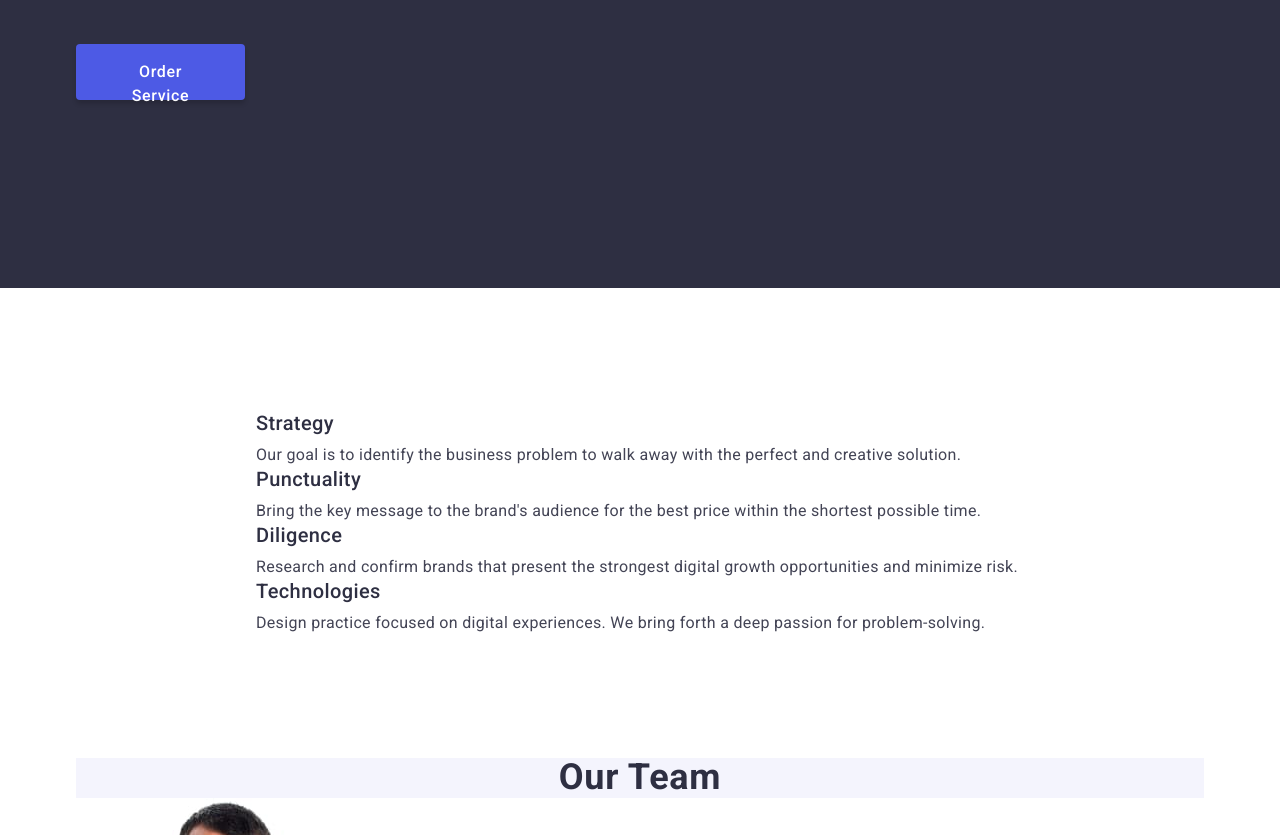
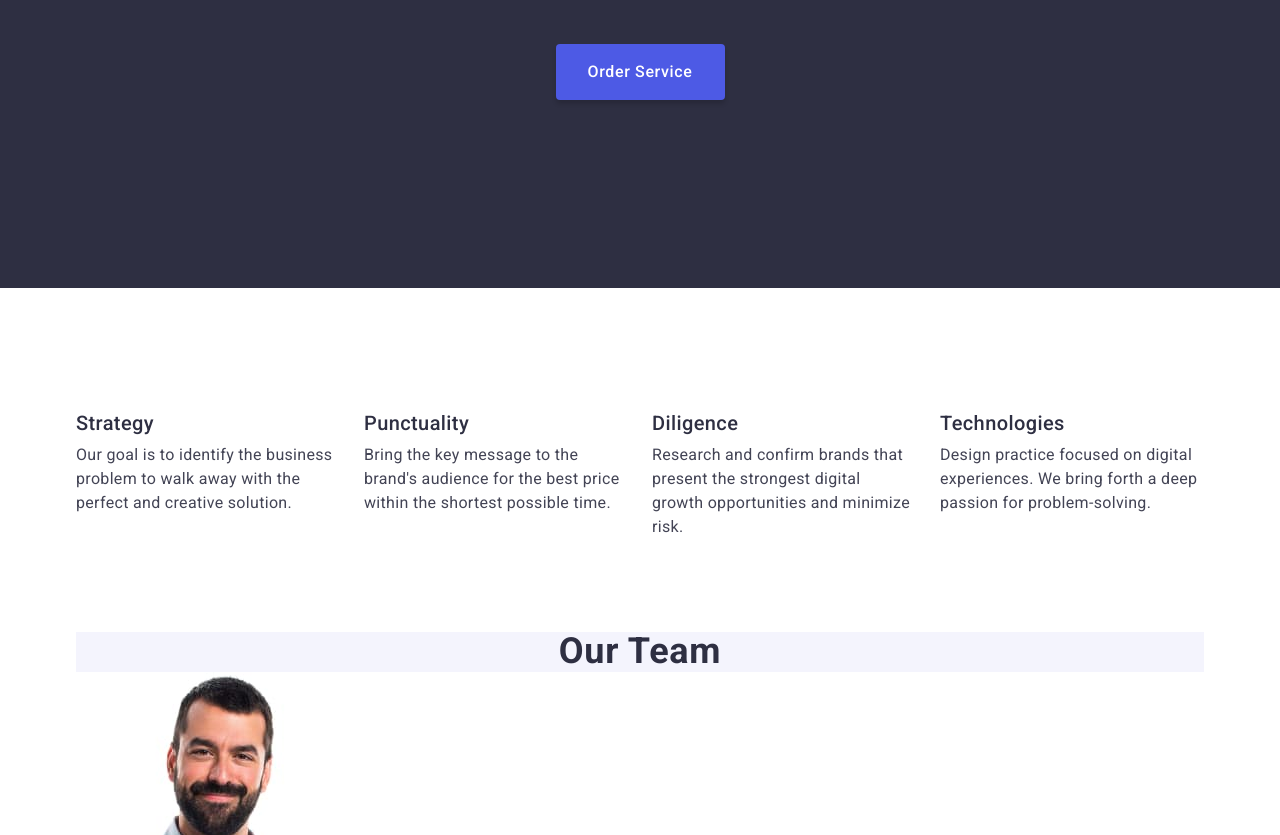
Before and after one commit to AlinaKikh/goit-markup-hw-03, a plain HTML site: page index.html in a window 1280 px wide. Shown: the part 385-1220 px from the top of the page. Drawn offline with nearby package versions, Linux system fonts and the light colour scheme.

Commit message:
add section 2,3

```diff
--- a/css/styles.css
+++ b/css/styles.css
@@ -146,7 +146,7 @@ header {
   color: #404bbf;
 }
 
-/* Main */
+/* Main - section 1*/
 .main-container {
   background-color: #2e2f42;
   margin-top: 0;
@@ -174,15 +174,14 @@ header {
   line-height: 1.5;
   letter-spacing: 0.04em;
   border-radius: 4px;
-  padding: 16px 32px;
   width: 169px;
   height: 56px;
   box-shadow: 0 4px 4px 0 rgba(0, 0, 0, 0.15);
   background: #4d5ae5;
   border: none;
   cursor: pointer;
+  display: block;
   margin: 48px auto;
-
 }
 
 .main-button:hover,
@@ -190,12 +189,20 @@ header {
   background: #404bbf;
 }
 
+/* Features - section 2 */
 .features-container {
-  margin: 123px 156px 123px 156px;
+  height: 344px;
+  display: flex;
+  flex-direction: inline;
+  align-items: center;
+  gap: 24px;
+  width: calc=((100% - 72px) / 4);
 }
 
 .features-box {
-  margin: 0px 24px;
+  margin: 0;
+  width: 264px;
+  height: 98px;
 }
 
 .features-title {
@@ -217,6 +224,7 @@ header {
   color: #434455;
 }
 
+/* Team - section 3 */
 .team-container {
   background-color: #f4f4fd;
 }
```
